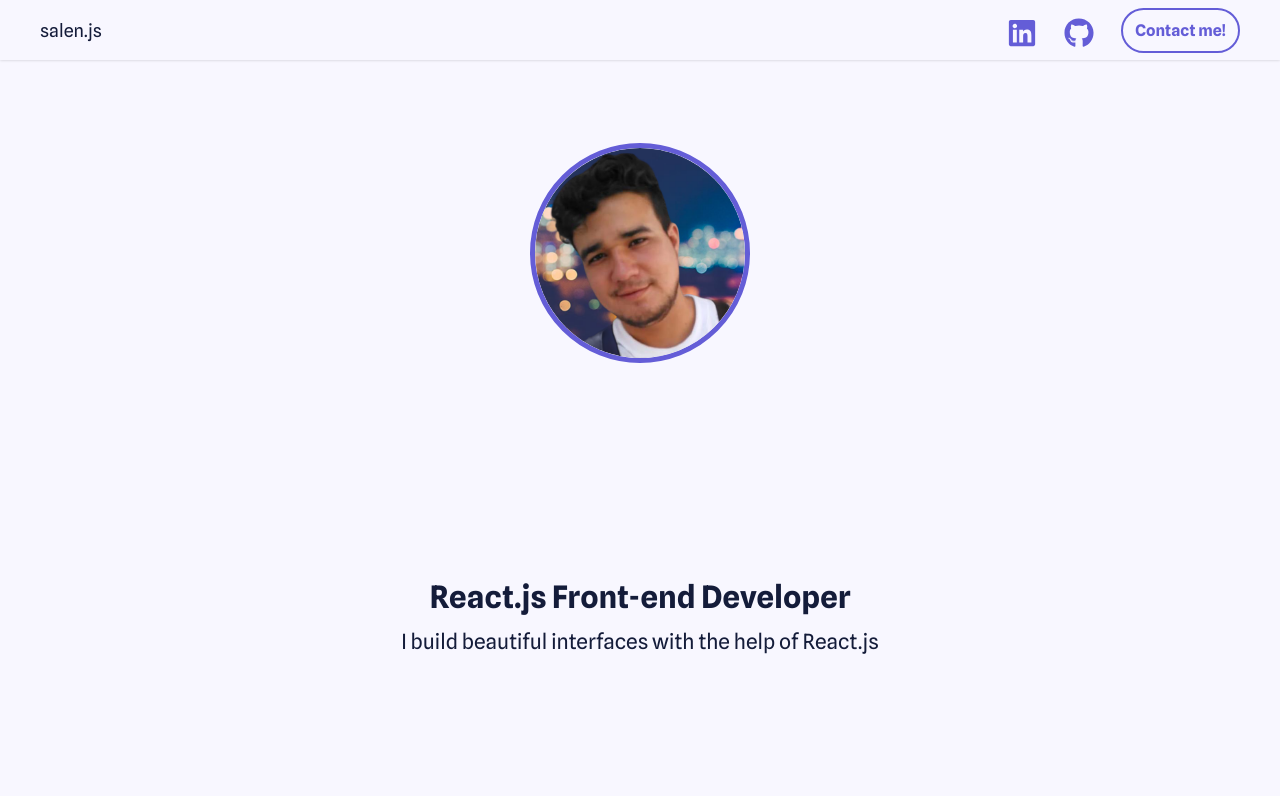
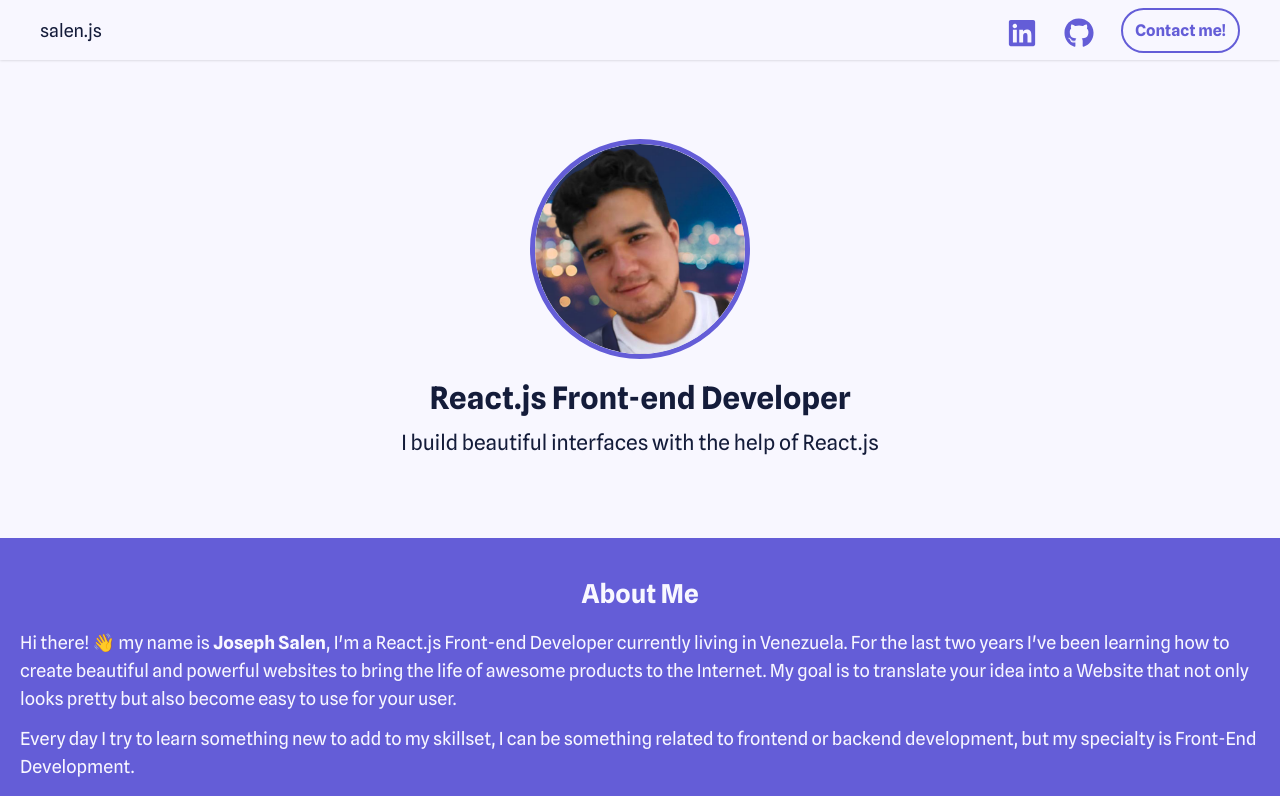
Before and after one commit to jsalen/personal-portfolio, a React (Create React App) app: page / in a window 1280 px wide. Shown: the top 796 px of the page. Built offline with nearby package versions, Linux system fonts and the light colour scheme.

Commit message:
fix Intro grid

```diff
--- a/src/containers/Intro/styles.js
+++ b/src/containers/Intro/styles.js
@@ -2,10 +2,10 @@ import styled from 'styled-components'
 
 export const Container = styled.section`
   width: 100%;
-  height: calc(100vh - 60px);
-  padding: 1.2rem 1.6rem 0;
+  height: auto;
+  padding: 7rem 1.6rem;
   display: grid;
-  grid-template-rows: 1fr 1fr;
+  grid-template-rows: 240px 1fr;
   place-items: center;
 `
 
```
